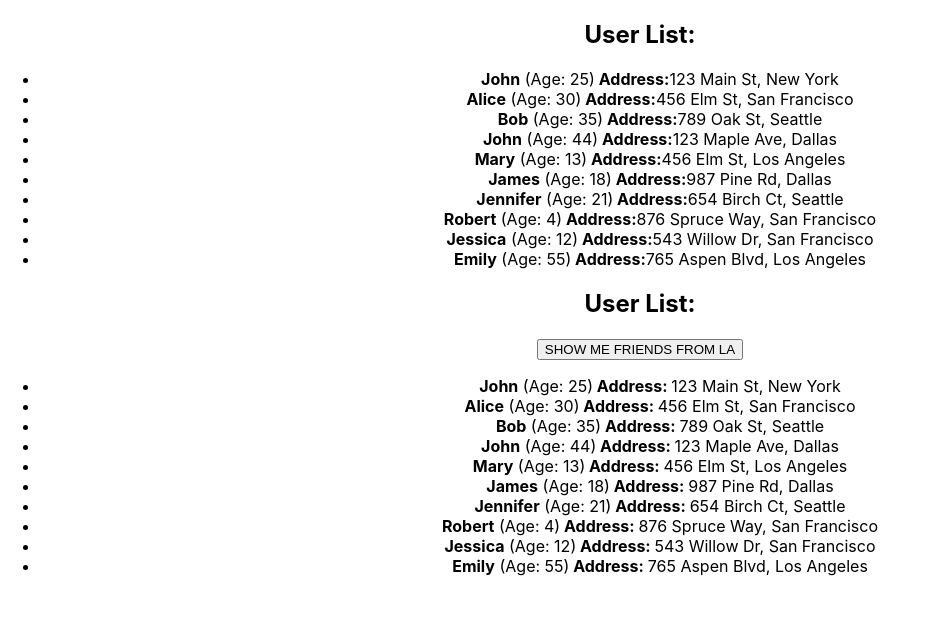
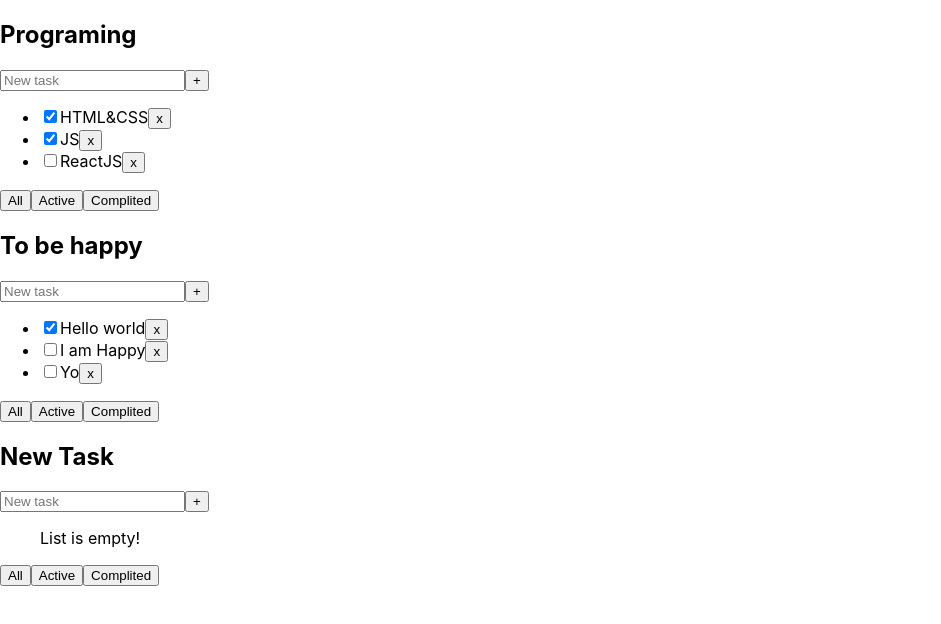
Before and after one commit to vlad615/ReactPractice, a React (Vite) app: page / in a window 1280 px wide. Shown: the top 624 px of the page, without its empty margins (0-941 px from the left). Built offline with nearby package versions, Linux system fonts and the light colour scheme.

Commit message:
filter fixed

```diff
--- a/src/App.tsx
+++ b/src/App.tsx
@@ -1,62 +1,62 @@
-// import { ToDoList, type ListProps } from "./ToDoList"
+import { ToDoList, type ListProps } from "./ToDoList"
 import './App.css';
 import { HW1 } from './HW/1/HW1';
-// import { useState } from "react";
+import { useState } from "react";
 import { HW2 } from './HW/2/HW2';
 // import { HW3 } from './HW/3/HW3';
 // import { HW4 } from './HW/4/HW4';
 
 
-  // let tasks: ListProps[] = [
-  //   {
-  //     id: "1",
-  //     title: "Programing",
-  //     tasks: [
-  //       { id: "1", title: 'HTML&CSS', isDone: true },
-  //       { id: "2", title: 'JS', isDone: true },
-  //       { id: "3", title: 'ReactJS', isDone: false },
-  //     ],
-  //   },
-  //   {
-  //     id: "2",
-  //     title: "To be happy",
-  //     tasks: [
-  //       { id: "1", title: 'Hello world', isDone: true },
-  //       { id: "2", title: 'I am Happy', isDone: false },
-  //       { id: "3", title: 'Yo', isDone: false },
-  //     ],
-  //   },
-  //   {
-  //     id: "3",
-  //     title: "New Task",
-  //     tasks: [],
-  //   }
-  // ]
+  let tasks: ListProps[] = [
+    {
+      id: "1",
+      title: "Programing",
+      tasks: [
+        { id: "1", title: 'HTML&CSS', isDone: true },
+        { id: "2", title: 'JS', isDone: true },
+        { id: "3", title: 'ReactJS', isDone: false },
+      ],
+    },
+    {
+      id: "2",
+      title: "To be happy",
+      tasks: [
+        { id: "1", title: 'Hello world', isDone: true },
+        { id: "2", title: 'I am Happy', isDone: false },
+        { id: "3", title: 'Yo', isDone: false },
+      ],
+    },
+    {
+      id: "3",
+      title: "New Task",
+      tasks: [],
+    }
+  ]
 
 
 export function App() {
-//   const [currentTasks, setCurrentTasks] = useState(tasks)
+  const [currentTasks, setCurrentTasks] = useState(tasks)
 
-// const updateData = (data: ListProps) => {
-//   console.log("update");
+const updateData = (data: ListProps) => {
+  console.log("update");
 
-//   let newtasks = tasks.map(task => task.id === data.id? {...data}: task)
-//   setCurrentTasks(newtasks)
-//   console.log(newtasks);
+  let newtasks = tasks.map(task => task.id === data.id? {...data}: task)
+  setCurrentTasks(newtasks)
+  console.log(newtasks);
 
-// }
+}
 
 
 
   return (
-    <div className="App">
-      <HW1 />
-      <HW2 />
-      {/* <HW3 />
-      <HW4 /> */}
-     </div>
-    // <section>
-    //   {currentTasks.map(task=><ToDoList key={task.id} listTask={task} updateData={updateData}/>)}
-    // </section>
+    // <div className="App">
+    //   <HW1 />
+    //   <HW2 />
+    //   <HW3 />
+    //   <HW4 />
+    //  </div>
+    <section>
+      {currentTasks.map(task=><ToDoList key={task.id} listTask={task} updateData={updateData}/>)}
+    </section>
   )
 }
--- /dev/null
+++ b/src/ListItem.tsx
@@ -0,0 +1,29 @@
+import { Button } from "./Buttons"
+
+export type TaskProps = {
+    id: string
+    title: string
+    isDone: boolean
+}
+
+type Props = TaskProps & {
+    id: string
+    title: string
+    isDone: boolean
+    changeDone: (id: TaskProps["id"])=>void
+    delTask: (id: TaskProps["id"])=>void
+}
+
+
+
+export const ListItem = (props: Props) => {
+
+
+    return (
+        <li key={props.id} >
+            <label>
+                <input type="checkbox" checked={props.isDone} onChange={() => { props.changeDone(props.id) }} />
+                {props.title}
+            </label><Button name="x" callBack={() => props.delTask(props.id)} />
+        </li>)
+}
--- a/src/ToDoList.tsx
+++ b/src/ToDoList.tsx
@@ -1,89 +1,72 @@
-// import { useRef, useState } from "react"
-// import { Button } from "./Buttons"
+import { useRef, useState } from "react"
+import { Button } from "./Buttons"
+import { ListItem, type TaskProps } from "./ListItem"
 
 
-// type TaskProps = {
-//     id: string
-//     title: string
-//     isDone: boolean
-// }
 
-// export type ListProps = {
-//     id: string
-//     title: string
-//     tasks: TaskProps[]
-//     // updateData: (data: ListProps)=>void
-// }
+export type ListProps = {
+    id: string
+    title: string
+    tasks: TaskProps[]
+    // updateData: (data: ListProps)=>void
+}
 
-// type Props = {
-//     listTask: ListProps
-//     updateData: (data: ListProps) => void
-// }
+type Props = {
+    listTask: ListProps
+    updateData: (data: ListProps) => void
+}
 
-// export function ToDoList({ listTask, updateData }: Props) {
-//     const [currentList, setCurrentList] = useState(listTask.tasks)
-//     const [name, setName] = useState("");
-//     const [currentFilter, setCurrentFilter] = useState("all")
+export function ToDoList({ listTask, updateData }: Props) {
+    const [name, setName] = useState("");
+    const [currentFilter, setCurrentFilter] = useState<"active" | "complited" | "all">("all")
 
-//     const TasksItems = currentList.length ? currentList.map(task => {
-//         return (
-//             <li key={task.id} >
-//                 <label>
-//                     <input type="checkbox" checked={task.isDone} onChange={() => { changeDone(task.id) }} />
-//                     {task.title}
-//                 </label><Button name="x" callBack={() => delTask(task.id)} />
-//             </li>)
-//     }) : <p>List is empty</p>
+    let ListItems
 
-//     function filterList(typeFileter?: "active" | "complited") {
-//         typeFileter === "active"
-//             ? setCurrentList(listTask.tasks.filter(task => !task.isDone))
-//             : setCurrentList(listTask.tasks.filter(task => task.isDone))
-//     }
+    if (currentFilter === "active") {
+        ListItems = listTask.tasks.filter(task => !task.isDone).map(task =>
+            <ListItem id={task.id} title={task.title} isDone={task.isDone} changeDone={changeDone} delTask={delTask} />)
+    } else if (currentFilter === "complited") {
+        ListItems = listTask.tasks.filter(task => task.isDone).map(task =>
+            <ListItem id={task.id} title={task.title} isDone={task.isDone} changeDone={changeDone} delTask={delTask} />)
+    } else {
+        ListItems = listTask.tasks.map(task =>
+            <ListItem id={task.id} title={task.title} isDone={task.isDone} changeDone={changeDone} delTask={delTask} />)
+    }
 
-//     function addTask() {
-//         if (name) {
-//             let newState = [...listTask.tasks, { id: crypto.randomUUID(), title: name, isDone: false }]
-//             setCurrentList(newState)
-//             setName("")
-//             console.log(name);
+    function addTask() {
+        if (name) {
+            let newState = [...listTask.tasks, { id: crypto.randomUUID(), title: name, isDone: false }]
+            setName("")
+            updateData({ id: listTask.id, title: listTask.title, tasks: newState })
+        }
+
+    }
+
+    function delTask(idTask: string) {
+        let newState = listTask.tasks.filter(task => task.id !== idTask)
+        console.log(newState);
+
+        updateData({ id: listTask.id, title: listTask.title, tasks: newState })
+    }
+
+    function changeDone(idTask: string) {
+        let newState = listTask.tasks.map(task => task.id === idTask ? { ...task, isDone: !task.isDone } : task)
+        updateData({ id: listTask.id, title: listTask.title, tasks: newState })
+    }
 
 
-//             console.log(newState);
+    return (
+        <div>
+            <h2>{listTask.title}</h2>
+            <input value={name} type="text" placeholder="New task" onChange={(ev) => setName(ev.target.value)} />
+            <Button name="+" callBack={() => addTask()} />
+            <ul>
+                {ListItems.length ? ListItems : <p>List is empty!</p>}
+            </ul>
+            <Button name="All" callBack={() => { setCurrentFilter("all") }} />
+            <Button name="Active" callBack={() => { setCurrentFilter("active") }} />
+            <Button name="Complited" callBack={() => { setCurrentFilter("complited") }} />
+        </div>
 
-//             updateData({ id: listTask.id, title: listTask.title, tasks: newState })
-//         }
-
-//     }
-
-//     function delTask(idTask: string) {
-//         let newState = listTask.tasks.filter(task => task.id !== idTask)
-//         setCurrentList(newState)
-//         console.log(newState);
-
-//         updateData({ id: listTask.id, title: listTask.title, tasks: newState })
-//     }
-
-//     function changeDone(idTask: string) {
-//         let newState = listTask.tasks.map(task => task.id === idTask ? { ...task, isDone: !task.isDone } : task)
-//         setCurrentList(newState)
-//         console.log(newState);
-
-//         updateData({ id: listTask.id, title: listTask.title, tasks: newState })
-//     }
-
-
-//     return (
-//         <div>
-//             <h2>{listTask.title}</h2>
-//             <input required={true} type="text" placeholder="New task" onChange={(ev)=>setName(ev.target.value)} /><Button name="+" callBack={() => addTask()} />
-//             <ul>
-//                 {TasksItems}
-//             </ul>
-//             <Button name="All" callBack={() => { setCurrentList(listTask.tasks) }} />
-//             <Button name="Active" callBack={() => { filterList("active") }} />
-//             <Button name="Complited" callBack={() => { filterList("complited") }} />
-//         </div>
-
-//     )
-// }
+    )
+}
```
